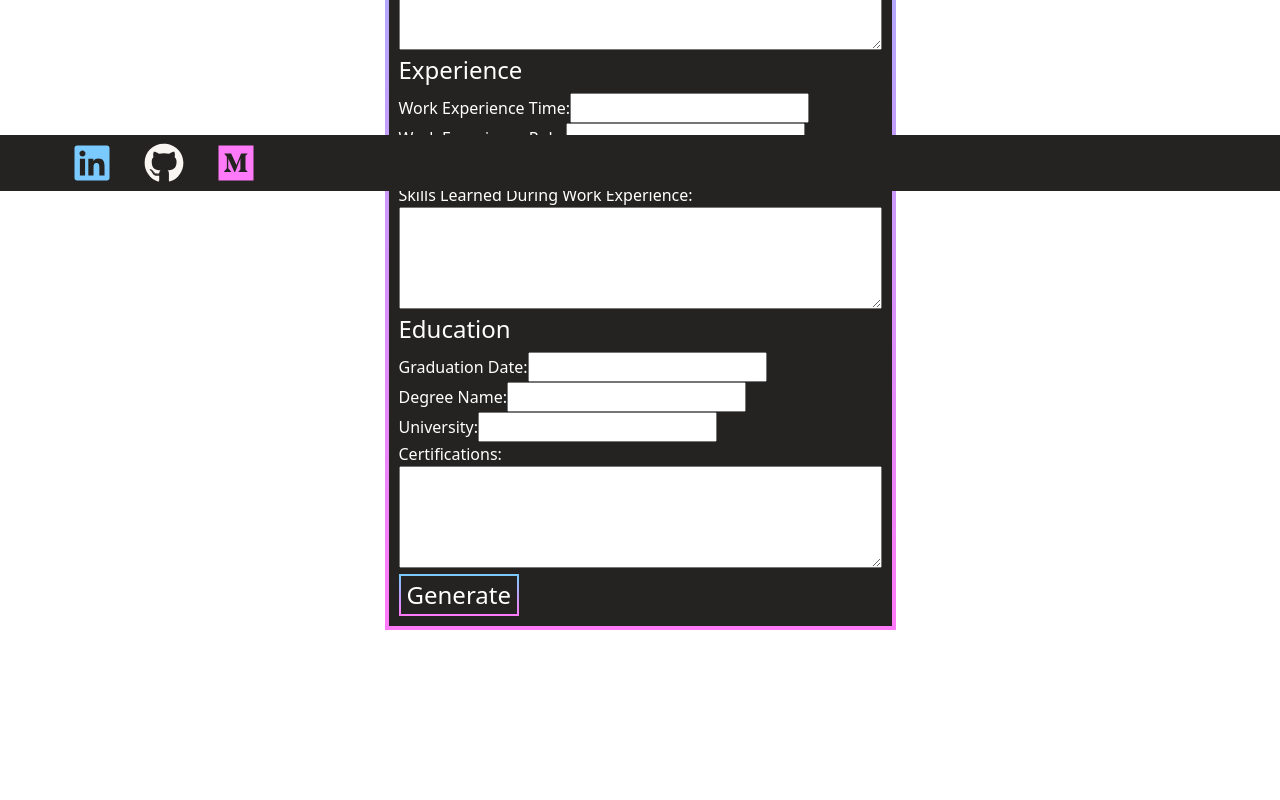
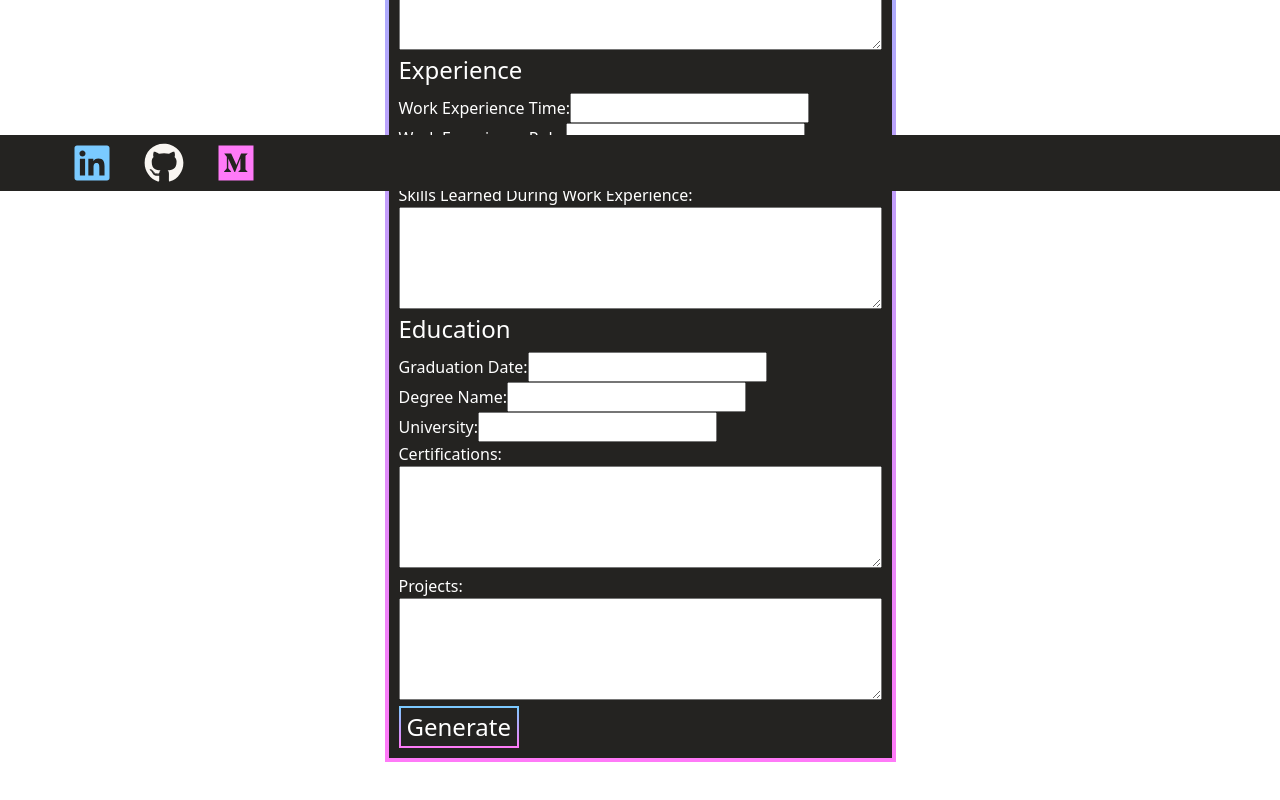
Before and after one commit to lukesngr/sangaworld, a Next.js app: page /tools/resumegen in a window 1280 px wide. Shown: the part 609-1409 px from the top of the page. Before the commit the page ends 1339 px from the top, so only its background shows below. Built offline with nearby package versions, Linux system fonts and the light colour scheme.

Commit message:
Projects setting should now be added

```diff
--- a/src/components/resumeGen/PDFTemplate.js
+++ b/src/components/resumeGen/PDFTemplate.js
@@ -134,6 +134,13 @@ export default function PDFTemplate(props) {
                                 {props.certifications.split('\n').map((certification, index) => (<li key={index}>{certification}</li>))}
                             </ul>
                         </>)}
+                        {props.projects.length > 0 &&
+                        (<>
+                            <p className="mainHeading">PROJECTS</p>
+                            <ul>
+                                {props.projects.split('\n').map((project, index) => (<li key={index}>{project}</li>))}
+                            </ul>
+                        </>)}
                     </div>
             </div>
             </div>
--- a/src/components/resumeGen/ResumeGeneratorForm.js
+++ b/src/components/resumeGen/ResumeGeneratorForm.js
@@ -20,13 +20,14 @@ export default function ResumeGeneratorForm() {
     const [degreeName, setDegreeName] = useState("");
     const [university, setUniversity] = useState("");
     const [certifications, setCertifications] = useState("");
+    const [projects, setProjects] = useState("");
 
     function handleSubmit(e) {
         e.preventDefault();
         axios.get('/api/generatePDF', {
             responseType: 'blob',
             params: {
-              professionalSummary, name, number, email, location, skills, workExpTime, workExpLoc, workExpRole, graduationDate, degreeName, university, certifications, workExpDotpoints
+              professionalSummary, name, number, email, location, skills, workExpTime, workExpLoc, workExpRole, graduationDate, degreeName, university, certifications, workExpDotpoints, projects
             }
           })
           .then(function (response) {
@@ -74,6 +75,8 @@ export default function ResumeGeneratorForm() {
             <input name="university" type="text" value={university} onChange={(e) => setUniversity(e.target.value)} required></input><br />
             <label htmlFor='certifications'>Certifications:</label><br />
             <textarea name="certifications" type="text" rows="4" cols="50" value={certifications} onChange={(e) => setCertifications(e.target.value)}></textarea><br />
+            <label htmlFor='projects'>Projects:</label><br />
+            <textarea name="projects" type="text" rows="4" cols="50" value={projects} onChange={(e) => setProjects(e.target.value)}></textarea><br />
             <button type='submit'>Generate</button>
         </form> );
 }
```
